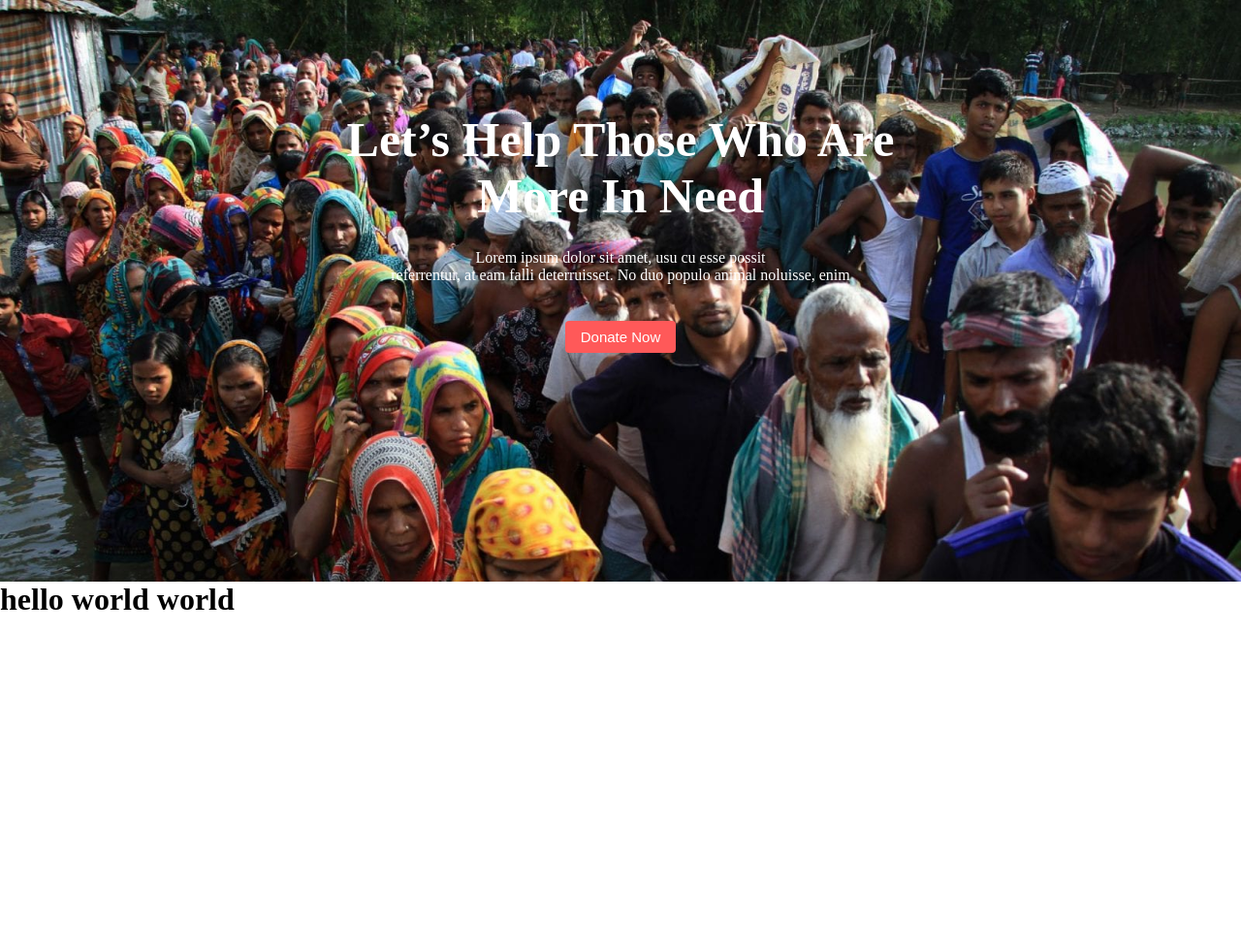
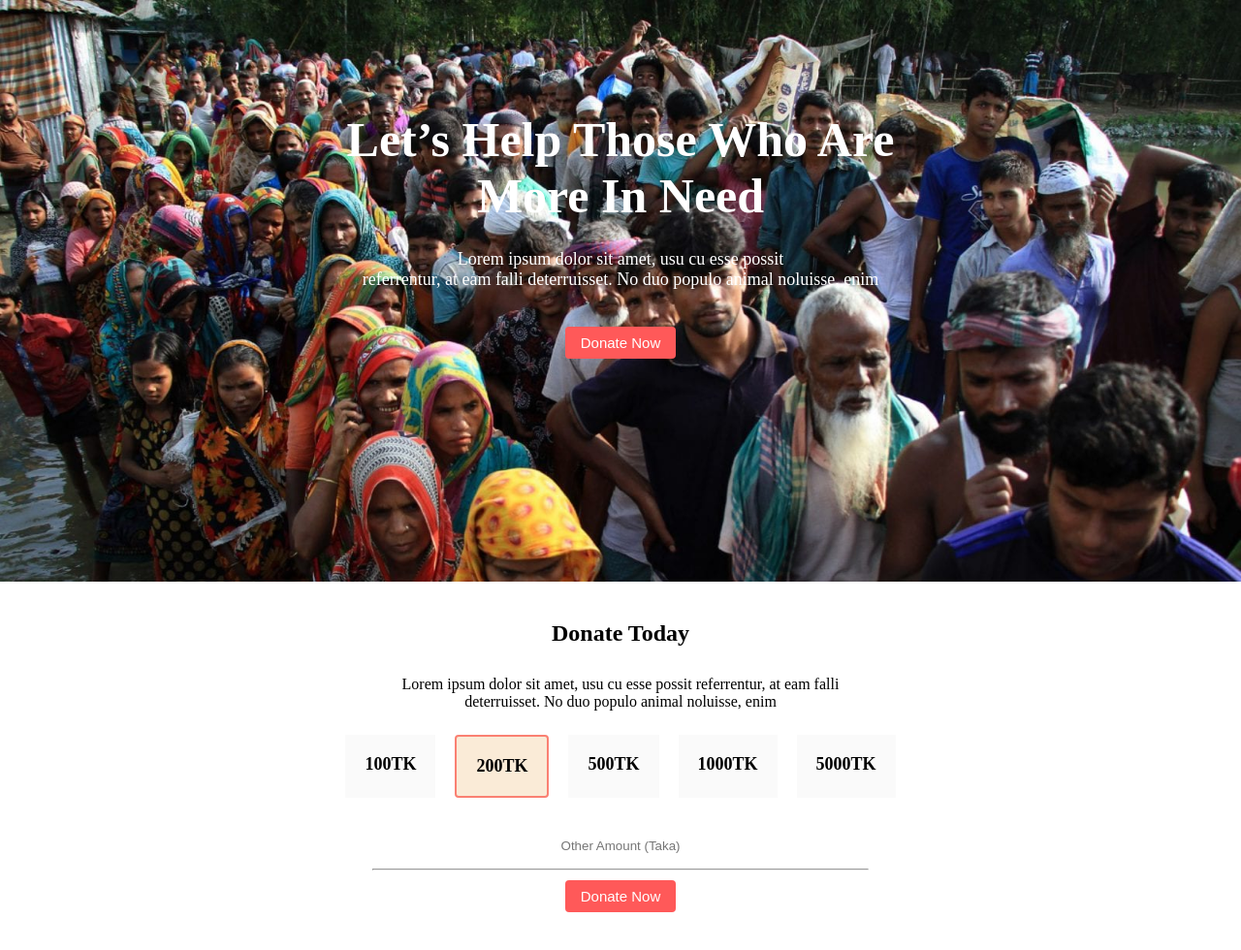
Before and after one commit to hafiz-ullah375/donation, a plain HTML site: page index.html in a window 1280 px wide. Shown: the whole page at 97% size. Before the commit the page ends 800 px from the top, so only its background shows below. Drawn offline with Linux system fonts and the light colour scheme.

Commit message:
donate price

```diff
--- a/index.html
+++ b/index.html
@@ -11,17 +11,37 @@
 
 <body>
     <section class="header-section">
-
-        <div>
-            <h1 class="header-title">Let’s Help Those Who Are<br> More In Need</h1>
-            <p>Lorem ipsum dolor sit amet, usu cu esse possit <br>referrentur, at eam falli deterruisset. No duo populo
-                animal noluisse,
-                enim</p>
-            <button id="donate-btn">Donate Now</button>
-        </div>
+        <h1 class="header-title">Let’s Help Those Who Are<br> More In Need</h1>
+        <p class="description">Lorem ipsum dolor sit amet, usu cu esse possit <br>referrentur, at eam falli
+            deterruisset. No duo populo
+            animal noluisse,
+            enim</p>
+        <button class="donate-btn">Donate Now</button>
 
     </section>
-    <h1>hello world world</h1>
+    <section class="donate-price">
+        <h1>Donate Today</h1>
+        <p>Lorem ipsum dolor sit amet, usu cu esse possit referrentur, at eam falli<br>
+            deterruisset. No duo populo
+            animal
+            noluisse,
+            enim</p>
+        <div class="price-container">
+            <div class="price">100TK</div>
+            <div id="price" class="price">200TK</div>
+            <div class="price">500TK</div>
+            <div class="price">1000TK</div>
+            <div class="price">5000TK</div>
+        </div>
+        <p id="input-feild"><input type="text" placeholder="Other Amount (Taka)"></p>
+        <div class="horizontal-container">
+            <div class="horizontalbar">
+                <hr>
+            </div>
+        </div>
+        <button class="donate-btn">Donate Now</button>
+
+    </section>
 </body>
 
 </html>
--- a/style.css
+++ b/style.css
@@ -18,12 +18,64 @@
     font-size: 50px;
 }
 
-#donate-btn {
+.description {
+    margin-bottom: 3%;
+    font-size: large;
+}
+
+.donate-btn {
     color: white;
     font-size: 15px;
-    margin-top: 3%;
+    /* margin-top: 3%; */
     padding: 8px 16px 8px 16px;
     background-color: rgba(255, 89, 89, 1);
     border: none;
     border-radius: 4px;
 }
+
+.donate-price {
+    margin: 40px 0 40px 0;
+    text-align: center;
+}
+
+.donate-price p {
+    margin: 30px 0 15px 0;
+
+}
+
+.price-container {
+    display: flex;
+    justify-content: center;
+    text-align: center;
+}
+
+.price {
+    margin: 10px;
+    padding: 20px;
+    font-weight: 600;
+    font-size: 18px;
+    background-color: #FAFAFA;
+
+}
+
+#price {
+    background-color: antiquewhite;
+    border: 2px solid salmon;
+    border-radius: 4px;
+}
+
+input {
+    text-align: center;
+    border: none;
+}
+
+.horizontal-container {
+    display: flex;
+    justify-content: center;
+    margin-bottom: 10px;
+}
+
+.horizontalbar {
+    height: 2px;
+    width: 40%;
+}
```
